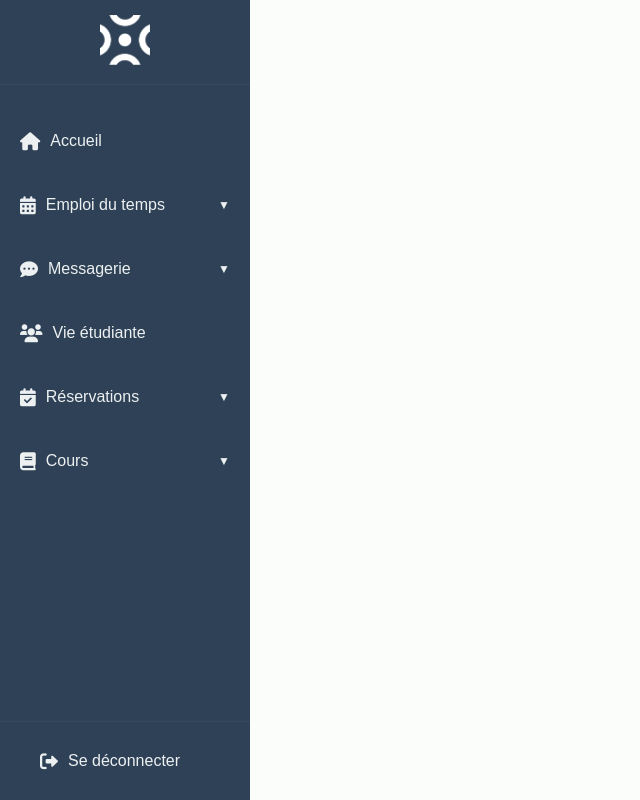
After one commit to llclarall/ENT, a PHP site: page /nav.php in a window 1280 px wide. The commit adds this page. Shown: the whole page, without its empty margins (0-640 px from the left). Run offline with PHP 8.4, Linux system fonts and the light colour scheme.

Commit message:
ajout nav

```diff
--- a/header.php
+++ b/header.php
@@ -1,4 +1,4 @@
 
 <header>
-    <a href="accueil.php"><img src="images/intranet-logo-complet.png" alt=""></a>
+    <a href="accueil.php"><img src="images/logo.png" alt=""></a>
 </header>
--- /dev/null
+++ b/nav.php
@@ -0,0 +1,97 @@
+<!DOCTYPE html>
+<html lang="fr">
+<head>
+  <meta charset="UTF-8">
+  <meta name="viewport" content="width=device-width, initial-scale=1.0">
+  <link
+    href="https://cdnjs.cloudflare.com/ajax/libs/font-awesome/6.0.0/css/all.min.css"
+    rel="stylesheet"
+  />
+  <link rel="stylesheet" href="styles.css">
+</head>
+<body>
+  <nav class="side-nav">
+    <div class="logo">
+      <a href="accueil.php"><img src="images/logo.png" alt="Accueil ent" /></a>
+    </div>
+
+    <ul class="menu">
+        <!-- Acceuil -->
+      <li>
+        <a href="accueil.php" class="menu-item">
+          <i class="fas fa-home"></i>
+          <span>Accueil</span>
+        </a>
+      </li>
+
+        <!-- EDT -->
+      <li>
+        <a href="#" class="menu-item dropdown-toggle">
+          <i class="fas fa-calendar-alt"></i>
+          <span>Emploi du temps</span>
+        </a>
+        <ul class="dropdown">
+          <li><a href="edt.php"><i class="fas fa-calendar-week"></i> <span>Emploi du temps</span></a></li>
+          <li><a href="absences.php"><i class="fas fa-times-circle"></i> <span>Absences</span></a></li>
+        </ul>
+      </li>
+
+       <!-- Messagerie -->
+      <li>
+        <a href="#" class="menu-item dropdown-toggle">
+          <i class="fas fa-comment-dots"></i>
+          <span>Messagerie</span>
+        </a>
+        <ul class="dropdown">
+          <li><a href="messagerie.php"><i class="fas fa-inbox"></i> <span>Messagerie</span></a></li>
+          <li><a href="annuaire.php"><i class="fas fa-address-book"></i> <span>Annuaire</span></a></li>
+        </ul>
+      </li>
+
+       <!-- Vie étudiante -->
+      <li>
+        <a href="vieetudiante.php" class="menu-item">
+          <i class="fas fa-users"></i>
+          <span>Vie étudiante</span>
+        </a>
+      </li>
+
+      <!-- Réservations menu -->
+      <li>
+        <a href="#" class="menu-item dropdown-toggle">
+          <i class="fas fa-calendar-check"></i>
+          <span>Réservations</span>
+        </a>
+        <ul class="dropdown">
+          <li><a href="reserver.php"><i class="fas fa-calendar-plus"></i> <span>Réserver</span></a></li>
+          <li><a href="voir_reservations.php"><i class="fas fa-calendar-day"></i> <span>Voir les réservations</span></a></li>
+        </ul>
+      </li>
+
+       <!-- Cours -->
+      <li>
+        <a href="#" class="menu-item dropdown-toggle">
+          <i class="fas fa-book"></i>
+          <span>Cours</span>
+        </a>
+        <ul class="dropdown">
+          <li><a href="elearning.php"><i class="fas fa-laptop"></i> <span>Elearning</span></a></li>
+          <li><a href="archives.php"><i class="fas fa-archive"></i> <span>Archives</span></a></li>
+          <li><a href="rendus.php"><i class="fas fa-file-upload"></i> <span>Rendus</span></a></li>
+          <li><a href="notes.php"><i class="fas fa-graduation-cap"></i> <span>Notes</span></a></li>
+        </ul>
+      </li>
+    </ul>
+
+       <!-- Deconnexion -->
+    <div class="logout">
+      <a href="connexion.php" class="logout-button">
+        <i class="fas fa-sign-out-alt"></i>
+        <span>Se déconnecter</span>
+      </a>
+    </div>
+</nav>
+
+  <script src="script.js"></script>
+</body>
+</html>
--- a/styles.css
+++ b/styles.css
@@ -240,7 +240,11 @@ header img:hover {
     font-size: .9em;
 }
 
-.connexion .item {
+
+
+/* RESERVATION EMILIE */
+
+.item {
     display: flex;
     flex-direction: column;
     align-items: center;
@@ -348,5 +352,171 @@ margin-top: 10px;
     object-fit: cover;
     border-top-left-radius: 10px;
     border-top-right-radius: 10px;
+}
 
+
+
+
+/* NAV ALY */
+
+.side-nav {
+    width: 250px;
+    height: 100vh;
+    background-color: var(--bleu);
+    color: #ecf0f1;
+    position: fixed;
+    top: 0;
+    left: 0;
+    display: flex;
+    flex-direction: column;
+    overflow-y: auto;
+    transition: width 0.3s ease;
+    gap: 1rem;
 }
+
+.side-nav .logo {
+padding: 15px;
+text-align: center;
+border-bottom: 1px solid #34495e;
+}
+
+.side-nav .logo img {
+max-width: 50px;
+transition: all 0.2s ease;
+}
+
+.side-nav .logo img:hover {
+transform: scale(1.05);
+}
+
+.side-nav .menu {
+list-style: none;
+padding: 0;
+display: flex;
+flex-direction: column;
+gap: 1rem;
+}
+
+.side-nav .menu-item {
+padding: 15px 20px;
+display: flex;
+align-items: center;
+color: #ecf0f1;
+text-decoration: none;
+cursor: pointer;
+transition: background-color 0.3s ease;
+}
+
+.side-nav .menu-item i {
+margin-right: 10px;
+font-size: 18px;
+}
+
+.side-nav .menu-item:hover {
+background-color: #34495e;
+}
+
+/* Dropdown Toggle Arrow (Default) */
+.side-nav .dropdown-toggle::after {
+content: "▼";
+margin-left: auto;
+font-size: 12px;
+transition: transform 0.3s ease;
+}
+
+/* Rotate Arrow When Open */
+.side-nav .dropdown-toggle.rotate::after {
+transform: rotate(180deg);
+}
+
+/* Dropdown Menu */
+.side-nav .dropdown {
+list-style: none;
+padding: 0;
+margin: 0;
+max-height: 0;
+overflow: hidden;
+background-color: #34495e;
+transition: max-height 0.4s ease, opacity 0.4s ease;
+opacity: 0;
+}
+
+/* When Dropdown is Open */
+.side-nav .dropdown.open {
+max-height: 200px; /* Adjust based on content height */
+opacity: 1;
+}
+
+.side-nav .dropdown li a {
+padding: 15px 40px;
+display: flex;
+align-items: center;
+color: #ecf0f1;
+text-decoration: none;
+transition: background-color 0.3s ease;
+}
+
+.side-nav .dropdown li a i {
+margin-right: 10px;
+font-size: 16px;
+}
+
+.side-nav .dropdown li a:hover {
+background-color: #3b5998;
+}
+
+/* Logout Button */
+.side-nav .logout {
+margin-top: auto;
+padding: 20px;
+border-top: 1px solid #34495e;
+}
+
+.side-nav .logout-button {
+display: flex;
+align-items: center;
+color: #ecf0f1;
+text-decoration: none;
+font-size: 16px;
+padding: 10px 20px;
+border-radius: 5px;
+background-color: transparent;
+overflow: hidden;
+transition: all 0.4s ease;
+position: relative;
+}
+
+.side-nav .logout-button i {
+margin-right: 10px;
+font-size: 18px;
+transition: transform 0.4s ease;
+}
+
+.side-nav .logout-button:hover {
+color: #ffffff;
+background-color: #3b5998;
+padding-left: 30px;
+}
+
+.side-nav .logout-button:hover i {
+transform: rotate(-20deg);
+}
+
+.side-nav .logout-button:hover::before {
+content: "";
+position: absolute;
+height: 100%;
+width: 5px;
+left: 0;
+top: 0;
+animation: slide-in 0.4s ease;
+}
+
+@keyframes slide-in {
+from {
+    width: 0;
+}
+to {
+    width: 5px;
+}
+}
```
Also changed, not shown: accueil.php (+18 -1 lines), images/logo.png (renamed from images/intranet-logo-complet.png). Lines whose indentation alone changed are shown as unchanged.
